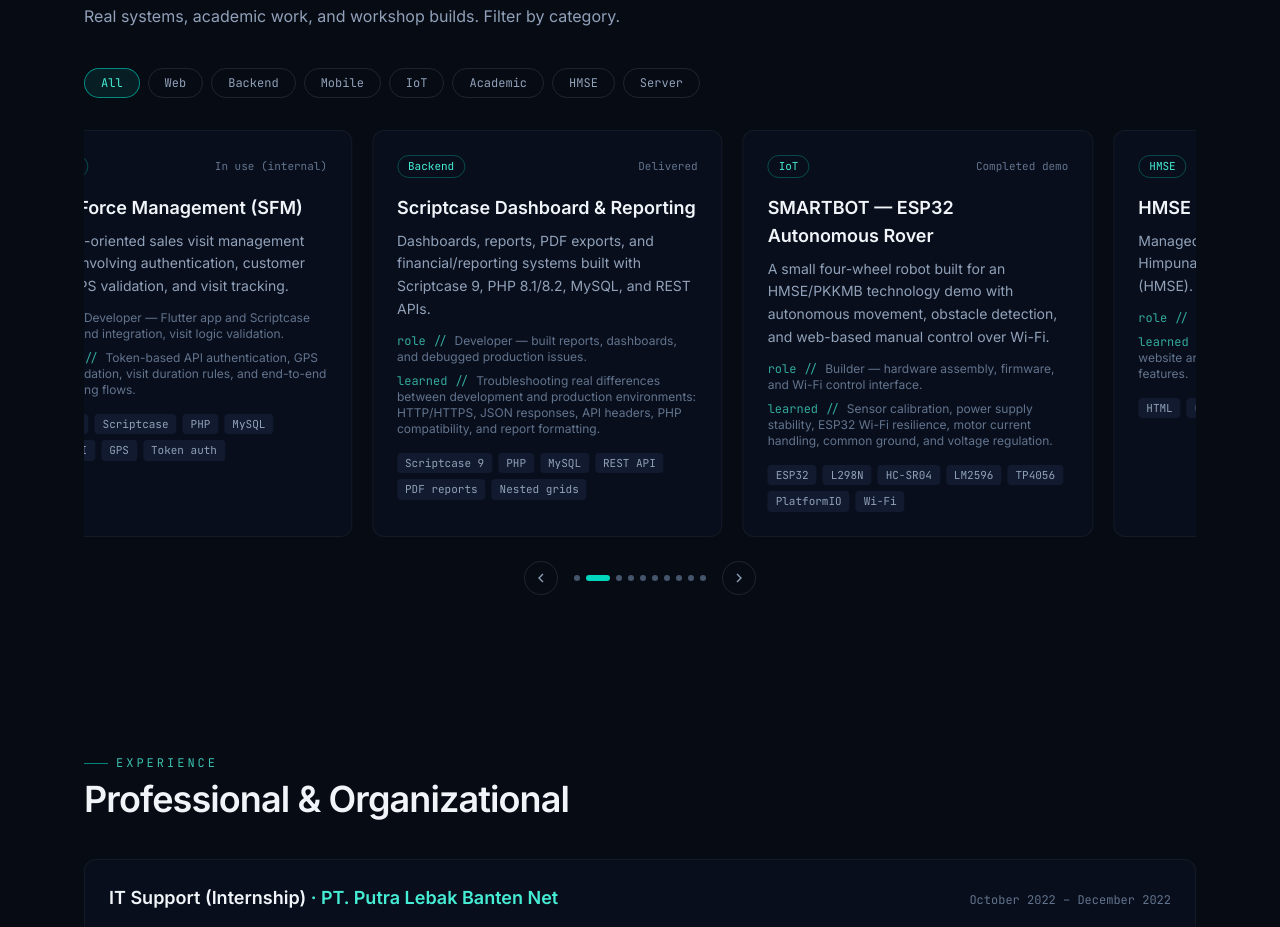
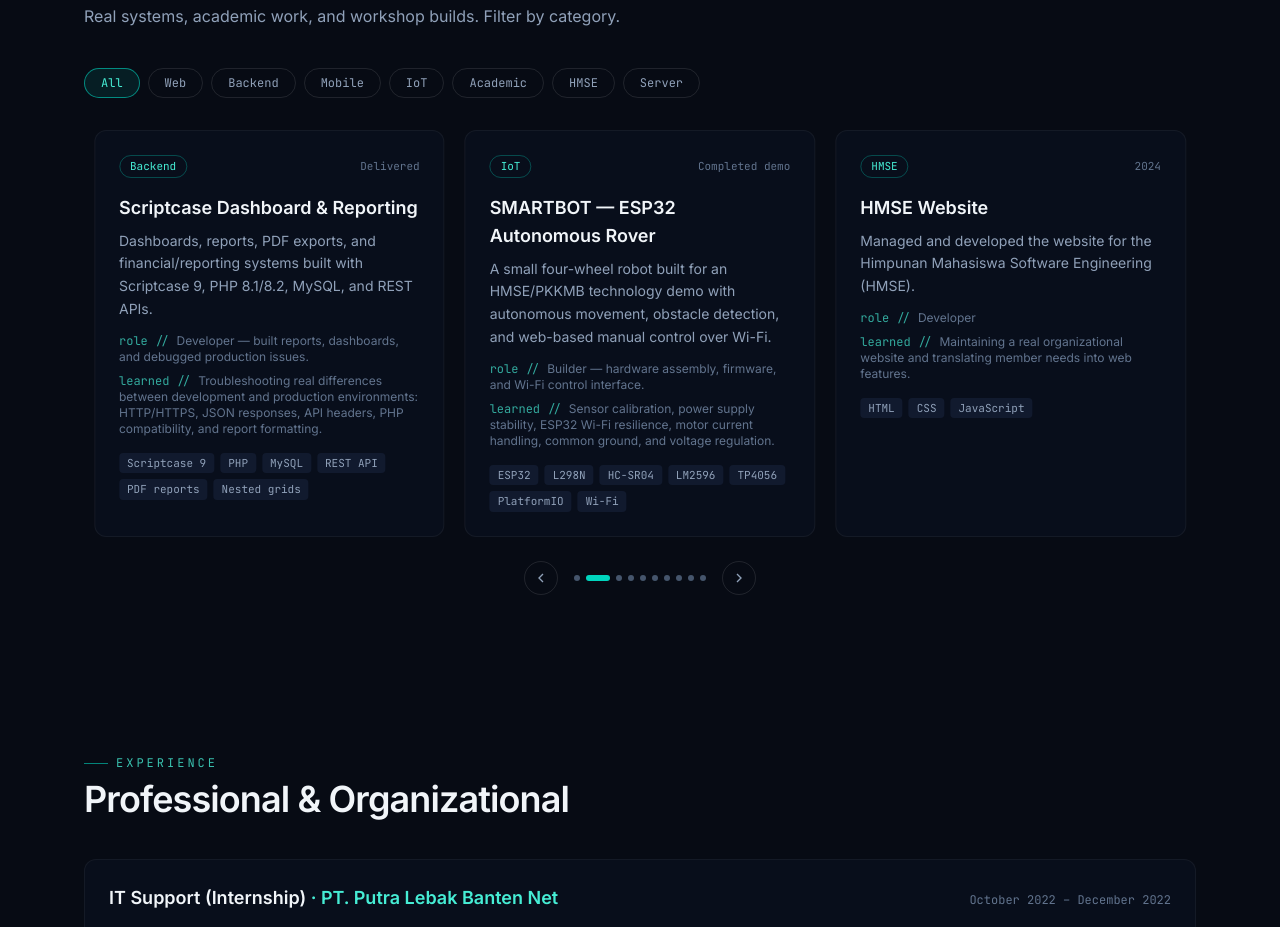
Before and after one commit to Wardiyansyah/Wardiyansyah.github.io, a React (Vite) app: page / in a window 1280 px wide. Shown: the part 2120-3047 px from the top of the page. Built offline with nearby package versions, Linux system fonts and the light colour scheme.

Commit message:
fix projects card

```diff
--- a/src/sections/Projects.tsx
+++ b/src/sections/Projects.tsx
@@ -84,7 +84,7 @@ export default function Projects() {
         <div
           ref={trackRef}
           className="flex transition-transform duration-500 ease-out"
-          style={{ transform: `translateX(-${index * (100 / visible.length)}%)` }}
+          style={{ transform: `translateX(-${index * (100 / perView)}%)` }}
         >
           {visible.map((p) => (
             <div key={p.title} className="w-full shrink-0 px-2.5 sm:w-1/2 lg:w-1/3">
```
